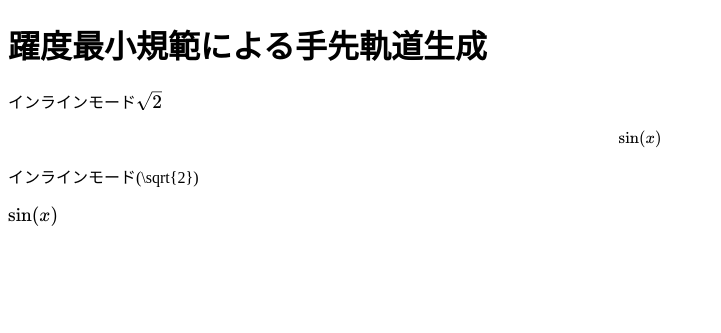
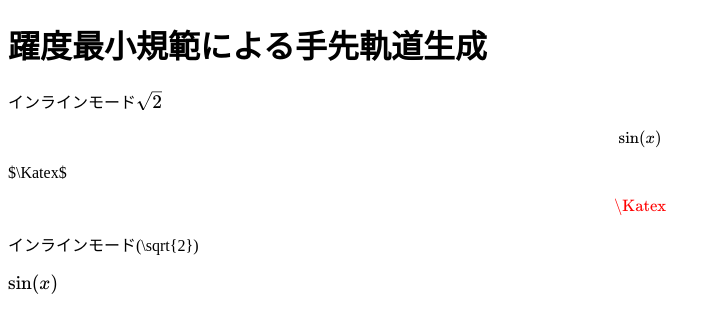
Before and after one commit to ToxicGlare/githubpages_test, a Jekyll site: the page built from index.md, in a window 1280 px wide. Shown: the top 333 px of the page, without its empty margins (0-721 px from the left). Built offline with Jekyll 4.4.1, drawn with Linux system fonts in a browser that asks for light colours; nearby versions of some CDN libraries; our own code applies the rules of GitHub Pages for plain Markdown files.

Commit message:
Update index.md

```diff
--- a/index.md
+++ b/index.md
@@ -10,6 +10,9 @@ $$
 \sin(x)
 $$
 
+$\Katex$
+
+$$\Katex$$
 
 インラインモード\(\sqrt{2}\)
 
```
